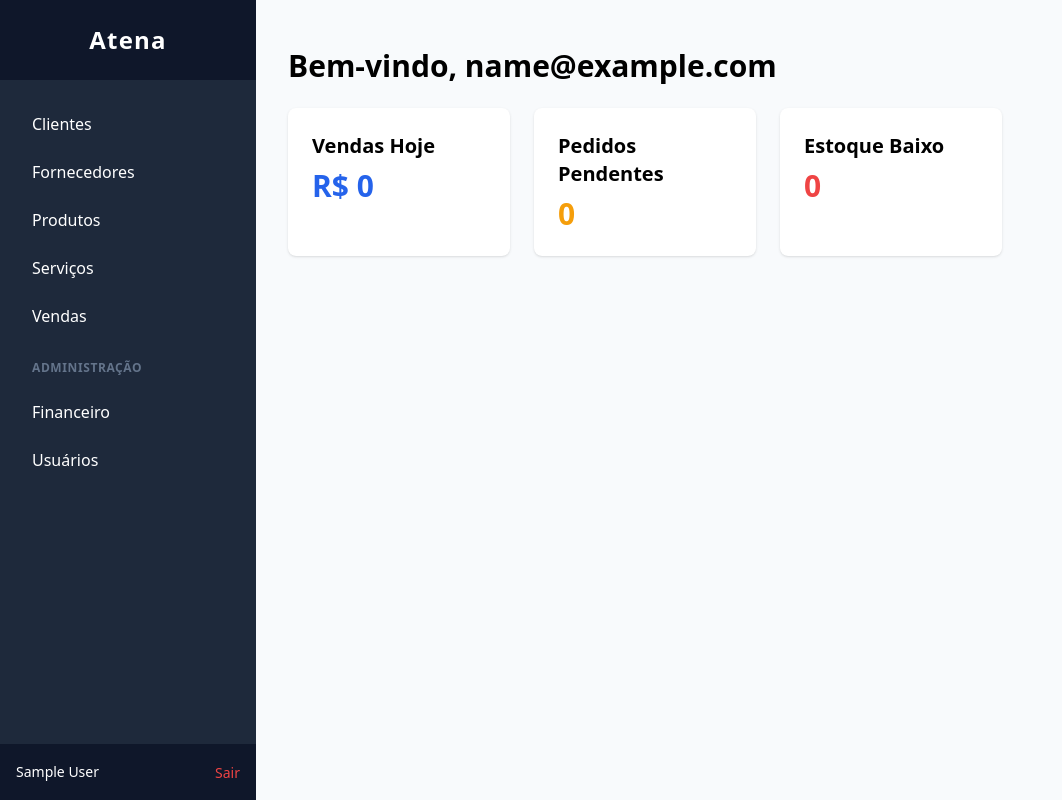
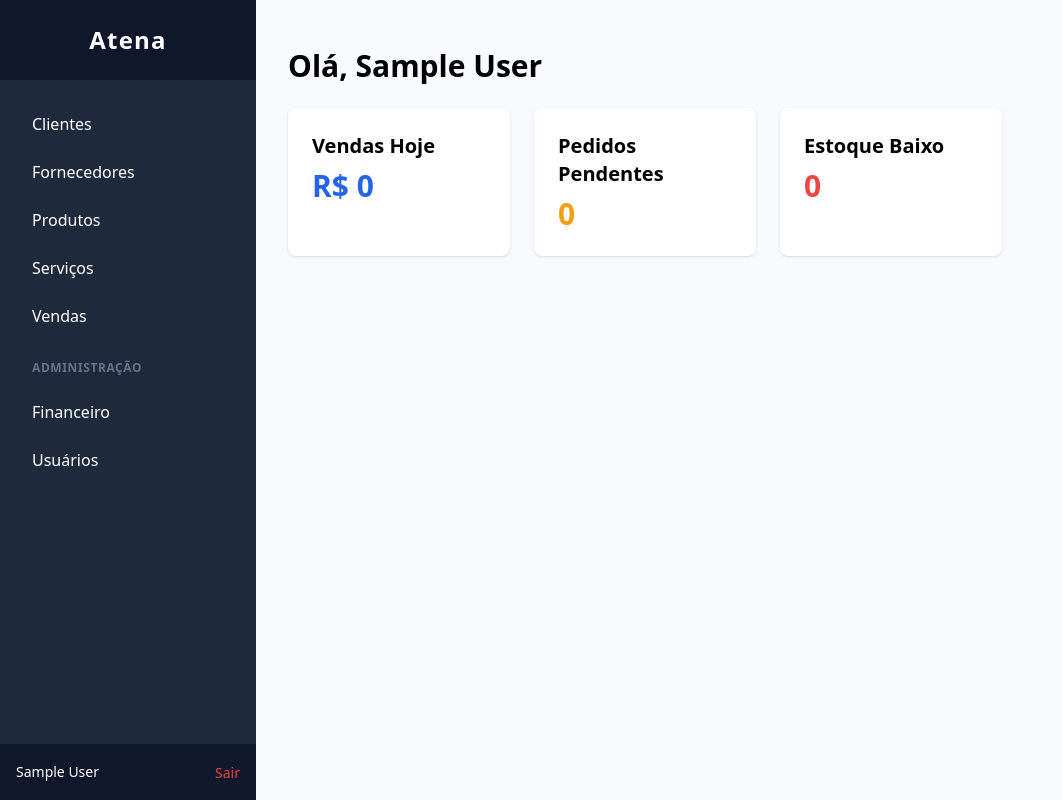
Before and after one commit to PedroMarineli/atena, a Django app: page / in a window 1280 px wide. Shown: the whole page, without its empty margins (0-1062 px from the left). Run offline with Django 5.2, Linux system fonts and the light colour scheme; the visitor is signed in with stand-in values (Sample User, id 1); data that the repository does not hold is empty; some libraries are stand-ins or nearby versions.

Commit message:
Update greeting in dashboard to display user's full name instead of email

```diff
--- a/templates/dashboard/index.html
+++ b/templates/dashboard/index.html
@@ -1,7 +1,7 @@
 {% extends 'base.html' %}
 
 {% block content %}
-    <h1 class="text-3xl font-bold mb-6">Bem-vindo, {{ user.email }}</h1>
+    <h1 class="text-3xl font-bold mb-6">Olá, {{ user.get_full_name }}</h1>
 
     <div class="grid grid-cols-1 md:grid-cols-4 gap-6">
         <div class="bg-white p-6 rounded-lg shadow">
```
